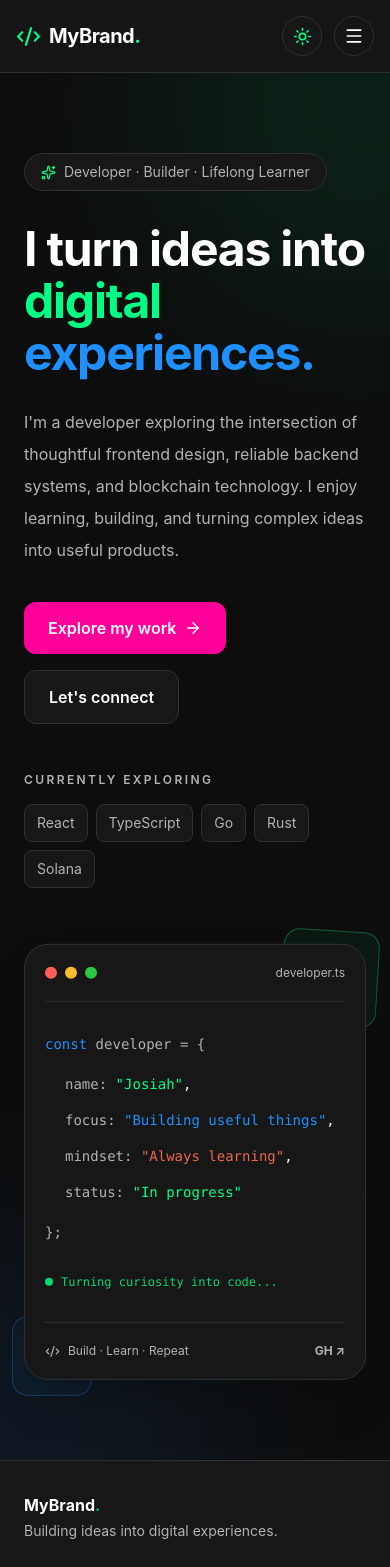
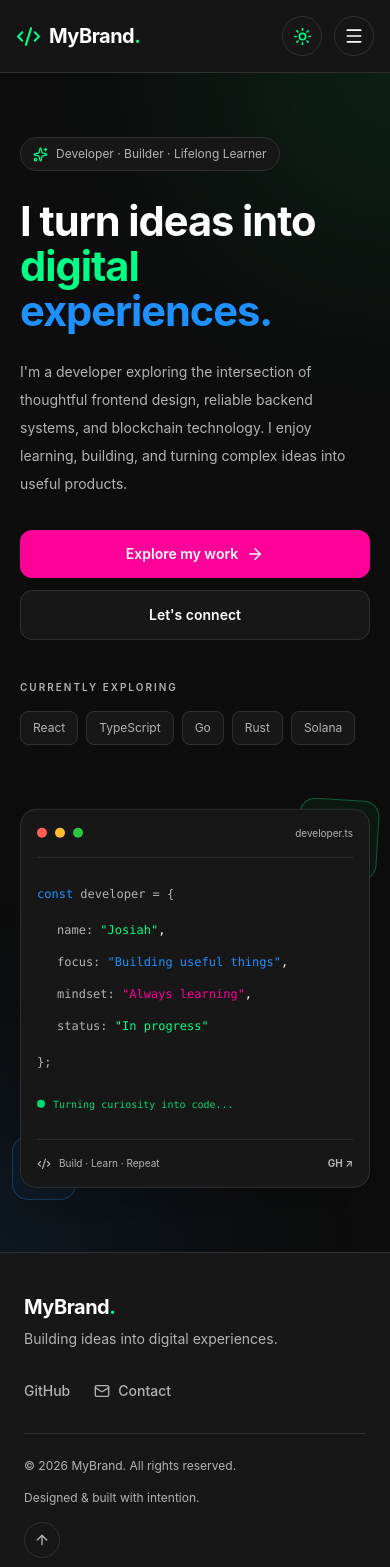
Before and after one commit to jojo-saturo/JoTheDev, a React (Vite) app: page / in a window 390 px wide. Shown: the top 1567 px of the page. Built offline with nearby package versions, Linux system fonts and the light colour scheme.

Commit message:
refactor: polish existing pages and improve responsive layouts

```diff
--- a/src/components/Footer.tsx
+++ b/src/components/Footer.tsx
@@ -1,87 +1,76 @@
 
-import { Mail, ArrowUpRight } from "lucide-react";
-
-const socialLinks = [
-  {
-    name: "GitHub",
-    href: "https://github.com/jojo-saturo",
-  },
-  {
-    name: "LinkedIn",
-    href: "https://www.linkedin.com/",
-  },
-  {
-    name: "Email",
-    href: "mailto:hello@example.com",
-  },
-];
+import { motion } from "motion/react";
+import { ArrowUp, ArrowUpRight, Mail } from "lucide-react";
+import { Link } from "react-router-dom";
 
 function Footer() {
+  const scrollToTop = () => {
+    window.scrollTo({
+      top: 0,
+      behavior: "smooth",
+    });
+  };
+
   return (
-    <footer className="border-t border-[var(--border)] bg-[var(--surface)] px-6 py-8 transition-colors duration-300">
-      <div className="mx-auto flex max-w-7xl flex-col gap-6 sm:flex-row sm:items-center sm:justify-between">
-        {/* Brand and tagline */}
+    <footer className="border-t border-[var(--border)] bg-[var(--surface)] px-6 py-10 transition-colors duration-300">
+      <div className="mx-auto max-w-7xl">
+        <div className="flex flex-col gap-8 sm:flex-row sm:items-center sm:justify-between">
+          {/* Brand */}
           <div>
-          <p className="font-bold text-[var(--text)]">
-            MyBrand<span className="text-emerald-500">.</span>
-          </p>
+            <Link
+              to="/"
+              className="text-xl font-bold tracking-tight text-[var(--text)]"
+            >
+              MyBrand<span className="text-[var(--accent)]">.</span>
+            </Link>
 
-          <p className="mt-1 text-sm text-[var(--muted)]">
+            <p className="mt-2 text-sm text-[var(--muted)]">
               Building ideas into digital experiences.
             </p>
           </div>
 
           {/* Social links */}
-        <div className="flex flex-wrap items-center gap-4">
-          {socialLinks.map(({ name, href }) => (
+          <div className="flex items-center gap-6">
             <a
-              key={name}
-              href={href}
-              aria-label={name}
-              title={name}
-              target={name !== "Email" ? "_blank" : undefined}
-              rel={name !== "Email" ? "noreferrer" : undefined}
-              className="flex items-center gap-2 text-sm text-[var(--muted)] transition-colors hover:text-emerald-500"
+              href="https://github.com/jojo-saturo"
+              target="_blank"
+              rel="noreferrer"
+              className="text-sm font-medium text-[var(--muted)] transition-colors hover:text-[var(--accent)]"
             >
-              {name === "Email" && <Mail size={16} />}
-              {name}
+              GitHub
             </a>
-          ))}
+
+            <Link
+              to="/contact"
+              className="flex items-center gap-2 text-sm font-medium text-[var(--muted)] transition-colors hover:text-[var(--accent)]"
+            >
+              <Mail size={16} />
+              Contact
+            </Link>
+          </div>
         </div>
 
-        {/* Back to top */}
+        {/* Bottom bar */}
+        <div className="mt-8 flex flex-col gap-4 border-t border-[var(--border)] pt-6 sm:flex-row sm:items-center sm:justify-between">
+          <p className="text-xs text-[var(--muted)]">
+            © {new Date().getFullYear()} MyBrand. All rights reserved.
+          </p>
 
-        <button
+          <p className="text-xs text-[var(--muted)]">
+            Designed & built with intention.
+          </p>
+
+          <motion.button
             type="button"
-          onClick={() => {
-            window.scrollTo({
-              top: 0,
-              left: 0,
-              behavior: "smooth",
-            });
-
-            document.documentElement.scrollTo({
-              top: 0,
-              left: 0,
-              behavior: "smooth",
-            });
-
-            document.body.scrollTo({
-              top: 0,
-              left: 0,
-              behavior: "smooth",
-            });
-          }}
-          className="flex items-center gap-1 text-sm text-[var(--muted)] transition-colors hover:text-emerald-500"
+            onClick={scrollToTop}
+            whileHover={{ y: -3 }}
+            whileTap={{ scale: 0.9 }}
+            aria-label="Back to top"
+            className="flex h-9 w-9 items-center justify-center self-start rounded-full border border-[var(--border)] text-[var(--muted)] transition-colors hover:border-[var(--accent)] hover:text-[var(--accent)] sm:self-auto"
           >
-          Back to top <ArrowUpRight size={16} />
-        </button>
-
+            <ArrowUp size={16} />
+          </motion.button>
         </div>
-
-      {/* Copyright */}
-      <div className="mx-auto mt-6 max-w-7xl border-t border-[var(--border)] pt-5 text-sm text-[var(--muted)]">
-        © {new Date().getFullYear()} MyBrand. All rights reserved.
       </div>
     </footer>
   );
--- a/src/pages/Home.tsx
+++ b/src/pages/Home.tsx
@@ -15,14 +15,15 @@ function Home() {
         {/* Ambient background effects */}
         <div
           aria-hidden="true"
-        className="pointer-events-none absolute -right-40 -top-40 -z-10 h-96 w-96 rounded-full bg-[var(--accent)]/10 blur-[120px]"
+          className="pointer-events-none absolute -right-40 -top-40 -z-10 h-80 w-80 rounded-full bg-[var(--accent)]/10 blur-[110px] sm:h-96 sm:w-96"
         />
+
         <div
           aria-hidden="true"
-        className="pointer-events-none absolute -bottom-40 -left-40 -z-10 h-96 w-96 rounded-full bg-[var(--accent-secondary)]/10 blur-[120px]"
+          className="pointer-events-none absolute -bottom-40 -left-40 -z-10 h-80 w-80 rounded-full bg-[var(--accent-secondary)]/10 blur-[110px] sm:h-96 sm:w-96"
         />
 
-      <div className="mx-auto grid min-h-[calc(100vh-160px)] max-w-7xl items-center gap-14 px-6 py-20 md:grid-cols-2 md:py-28">
+        <div className="mx-auto grid min-h-[calc(100svh-80px)] max-w-7xl items-center gap-16 px-5 py-16 sm:px-6 sm:py-20 md:grid-cols-2 md:gap-10 lg:gap-16 lg:py-24">
           {/* Introduction */}
           <motion.div
             initial="hidden"
@@ -33,7 +34,7 @@ function Home() {
                 transition: { staggerChildren: 0.12 },
               },
             }}
-          className="max-w-2xl"
+            className="mx-auto w-full max-w-2xl"
           >
             <motion.div
               variants={{
@@ -41,9 +42,12 @@ function Home() {
                 visible: { opacity: 1, y: 0 },
               }}
               transition={{ duration: 0.5 }}
-            className="mb-8 inline-flex items-center gap-2 rounded-full border border-[var(--border)] bg-[var(--surface)] px-4 py-2 text-sm text-[var(--muted)]"
+              className="mb-7 inline-flex max-w-full items-center gap-2 rounded-full border border-[var(--border)] bg-[var(--surface)] px-3 py-2 text-xs text-[var(--muted)] sm:px-4 sm:text-sm"
             >
-            <Sparkles size={15} className="text-[var(--accent)]" />
+              <Sparkles
+                size={15}
+                className="shrink-0 text-[var(--accent)]"
+              />
               Developer · Builder · Lifelong Learner
             </motion.div>
 
@@ -53,7 +57,7 @@ function Home() {
                 visible: { opacity: 1, y: 0 },
               }}
               transition={{ duration: 0.65, ease: "easeOut" }}
-            className="text-5xl font-bold leading-[1.08] tracking-tight text-[var(--text)] sm:text-6xl lg:text-7xl"
+              className="text-[clamp(2.6rem,7vw,4.8rem)] font-bold leading-[1.08] tracking-tight text-[var(--text)]"
             >
               I turn ideas into{" "}
               <span className="text-[var(--accent)]">digital</span>{" "}
@@ -68,7 +72,7 @@ function Home() {
                 visible: { opacity: 1, y: 0 },
               }}
               transition={{ duration: 0.5 }}
-            className="mt-7 max-w-xl text-base leading-8 text-[var(--muted)] sm:text-lg"
+              className="mt-6 max-w-xl text-sm leading-7 text-[var(--muted)] sm:mt-7 sm:text-base sm:leading-8 lg:text-lg"
             >
               I'm a developer exploring the intersection of thoughtful frontend
               design, reliable backend systems, and blockchain technology. I
@@ -83,12 +87,11 @@ function Home() {
                 visible: { opacity: 1, y: 0 },
               }}
               transition={{ duration: 0.5 }}
-            className="mt-9 flex flex-wrap gap-4"
+              className="mt-8 flex flex-col gap-3 min-[420px]:flex-row sm:mt-9 sm:gap-4"
             >
               <Link
                 to="/proof-of-work"
-
-            className="group inline-flex items-center gap-2 rounded-xl bg-[var(--cta)] px-6 py-3.5 font-semibold text-[var(--cta-text)] transition-all duration-300 hover:-translate-y-1 hover:shadow-lg hover:brightness-110"
+                className="group inline-flex items-center justify-center gap-2 rounded-xl bg-[var(--cta)] px-5 py-3.5 text-sm font-semibold text-[var(--cta-text)] transition-all duration-300 hover:-translate-y-1 hover:shadow-lg hover:brightness-110 sm:px-6 sm:text-base"
               >
                 Explore my work
                 <ArrowRight
@@ -99,7 +102,7 @@ function Home() {
 
               <Link
                 to="/contact"
-              className="inline-flex items-center gap-2 rounded-xl border border-[var(--border)] bg-[var(--surface)] px-6 py-3.5 font-semibold text-[var(--text)] transition-all duration-300 hover:-translate-y-1 hover:border-[var(--accent-secondary)] hover:text-[var(--accent-secondary)]"
+                className="inline-flex items-center justify-center gap-2 rounded-xl border border-[var(--border)] bg-[var(--surface)] px-5 py-3.5 text-sm font-semibold text-[var(--text)] transition-all duration-300 hover:-translate-y-1 hover:border-[var(--accent-secondary)] hover:text-[var(--accent-secondary)] sm:px-6 sm:text-base"
               >
                 Let's connect
               </Link>
@@ -112,9 +115,9 @@ function Home() {
                 visible: { opacity: 1 },
               }}
               transition={{ duration: 0.5 }}
-            className="mt-12"
+              className="mt-10 sm:mt-12"
             >
-            <p className="mb-4 text-xs font-semibold uppercase tracking-[0.2em] text-[var(--muted)]">
+              <p className="mb-4 text-[10px] font-semibold uppercase tracking-[0.2em] text-[var(--muted)] sm:text-xs">
                 Currently exploring
               </p>
 
@@ -126,7 +129,7 @@ function Home() {
                     animate={{ opacity: 1, scale: 1 }}
                     transition={{ delay: 0.65 + index * 0.08 }}
                     whileHover={{ y: -3, scale: 1.04 }}
-                  className="rounded-lg border border-[var(--border)] bg-[var(--surface)] px-3 py-2 text-sm text-[var(--muted)]"
+                    className="rounded-lg border border-[var(--border)] bg-[var(--surface)] px-3 py-2 text-xs text-[var(--muted)] sm:text-sm"
                   >
                     {skill}
                   </motion.span>
@@ -140,7 +143,7 @@ function Home() {
             initial={{ opacity: 0, scale: 0.92, x: 20 }}
             animate={{ opacity: 1, scale: 1, x: 0 }}
             transition={{ duration: 0.8, delay: 0.25, ease: "easeOut" }}
-          className="relative mx-auto w-full max-w-lg"
+            className="relative mx-auto w-full max-w-lg md:max-w-none"
           >
             <motion.div
               animate={{ y: [0, -10, 0] }}
@@ -149,21 +152,23 @@ function Home() {
                 repeat: Infinity,
                 ease: "easeInOut",
               }}
-            className="relative overflow-hidden rounded-3xl border border-[var(--border)] bg-[var(--surface)] p-5 shadow-2xl sm:p-7"
+              className="relative overflow-hidden rounded-2xl border border-[var(--border)] bg-[var(--surface)] p-4 shadow-2xl sm:rounded-3xl sm:p-7"
             >
-            <div className="flex items-center justify-between border-b border-[var(--border)] pb-5">
+              {/* Code window header */}
+              <div className="flex items-center justify-between border-b border-[var(--border)] pb-4 sm:pb-5">
                 <div className="flex items-center gap-2">
-                <span className="h-3 w-3 rounded-full bg-[#ff5f57]" />
-                <span className="h-3 w-3 rounded-full bg-[#febc2e]" />
-                <span className="h-3 w-3 rounded-full bg-[#28c840]" />
+                  <span className="h-2.5 w-2.5 rounded-full bg-[#ff5f57] sm:h-3 sm:w-3" />
+                  <span className="h-2.5 w-2.5 rounded-full bg-[#febc2e] sm:h-3 sm:w-3" />
+                  <span className="h-2.5 w-2.5 rounded-full bg-[#28c840] sm:h-3 sm:w-3" />
                 </div>
 
-              <span className="text-xs text-[var(--muted)]">
+                <span className="text-[10px] text-[var(--muted)] sm:text-xs">
                   developer.ts
                 </span>
               </div>
 
-            <div className="space-y-5 py-8 font-mono text-sm sm:text-base">
+              {/* Code content */}
+              <div className="space-y-5 py-7 font-mono text-xs sm:py-8 sm:text-sm md:text-base">
                 <p className="text-[var(--muted)]">
                   <span className="text-[var(--accent-secondary)]">
                     const
@@ -174,26 +179,21 @@ function Home() {
                 <div className="space-y-4 pl-5 sm:pl-8">
                   <p className="break-words">
                     <span className="text-[var(--muted)]">name:</span>{" "}
-                  <span className="text-[var(--accent)]">
-                    "Josiah"
-                  </span>
-                  ,
+                    <span className="text-[var(--accent)]">"Josiah"</span>,
                   </p>
 
                   <p className="break-words">
                     <span className="text-[var(--muted)]">focus:</span>{" "}
                     <span className="text-[var(--accent-secondary)]">
                       "Building useful things"
-                  </span>
-                  ,
+                    </span>,
                   </p>
 
                   <p className="break-words">
                     <span className="text-[var(--muted)]">mindset:</span>{" "}
-                  <span className="text-[#e96950] dark:text-[#ff0099]">
+                    <span className="text-[var(--cta)]">
                       "Always learning"
-                  </span>
-                  ,
+                    </span>,
                   </p>
 
                   <p className="break-words">
@@ -209,16 +209,17 @@ function Home() {
                 <motion.div
                   animate={{ opacity: [1, 0.35, 1] }}
                   transition={{ duration: 1.4, repeat: Infinity }}
-                className="flex items-center gap-2 pt-3 text-xs text-[var(--accent)] sm:text-sm"
+                  className="flex items-center gap-2 pt-2 text-[10px] text-[var(--accent)] sm:text-sm"
                 >
-                <span className="h-2 w-2 rounded-full bg-[var(--accent)]" />
+                  <span className="h-2 w-2 shrink-0 rounded-full bg-[var(--accent)]" />
                   Turning curiosity into code...
                 </motion.div>
               </div>
 
-            <div className="flex items-center justify-between border-t border-[var(--border)] pt-5 text-xs text-[var(--muted)]">
+              {/* Code window footer */}
+              <div className="flex items-center justify-between border-t border-[var(--border)] pt-4 text-[10px] text-[var(--muted)] sm:pt-5 sm:text-xs">
                 <span className="flex items-center gap-2">
-                <Code2 size={15} />
+                  <Code2 size={14} />
                   Build · Learn · Repeat
                 </span>
 
@@ -227,7 +228,7 @@ function Home() {
                   target="_blank"
                   rel="noreferrer"
                   aria-label="Visit my GitHub profile"
-                className="text-xs font-bold transition-colors hover:text-[var(--accent)]"
+                  className="font-bold transition-colors hover:text-[var(--accent)]"
                 >
                   GH ↗
                 </a>
@@ -236,15 +237,17 @@ function Home() {
 
             {/* Decorative accent */}
             <motion.div
+              aria-hidden="true"
               animate={{ rotate: [0, 8, 0], y: [0, 5, 0] }}
               transition={{ duration: 5, repeat: Infinity }}
-            className="absolute -right-3 -top-4 -z-10 h-24 w-24 rounded-2xl border border-[var(--accent)]/30 bg-[var(--accent)]/5 sm:-right-5 sm:-top-5"
+              className="absolute -right-2 -top-3 -z-10 h-20 w-20 rounded-2xl border border-[var(--accent)]/30 bg-[var(--accent)]/5 sm:-right-5 sm:-top-5 sm:h-24 sm:w-24"
             />
 
             <motion.div
+              aria-hidden="true"
               animate={{ rotate: [0, -8, 0], y: [0, -5, 0] }}
               transition={{ duration: 6, repeat: Infinity }}
-            className="absolute -bottom-4 -left-3 -z-10 h-20 w-20 rounded-2xl border border-[var(--accent-secondary)]/30 bg-[var(--accent-secondary)]/5 sm:-bottom-5 sm:-left-5"
+              className="absolute -bottom-3 -left-2 -z-10 h-16 w-16 rounded-2xl border border-[var(--accent-secondary)]/30 bg-[var(--accent-secondary)]/5 sm:-bottom-5 sm:-left-5 sm:h-20 sm:w-20"
             />
           </motion.div>
         </div>
```
Also changed, not shown: src/pages/ProofOfWork.tsx (+8 -8 lines). Lines whose indentation alone changed are shown as unchanged.
